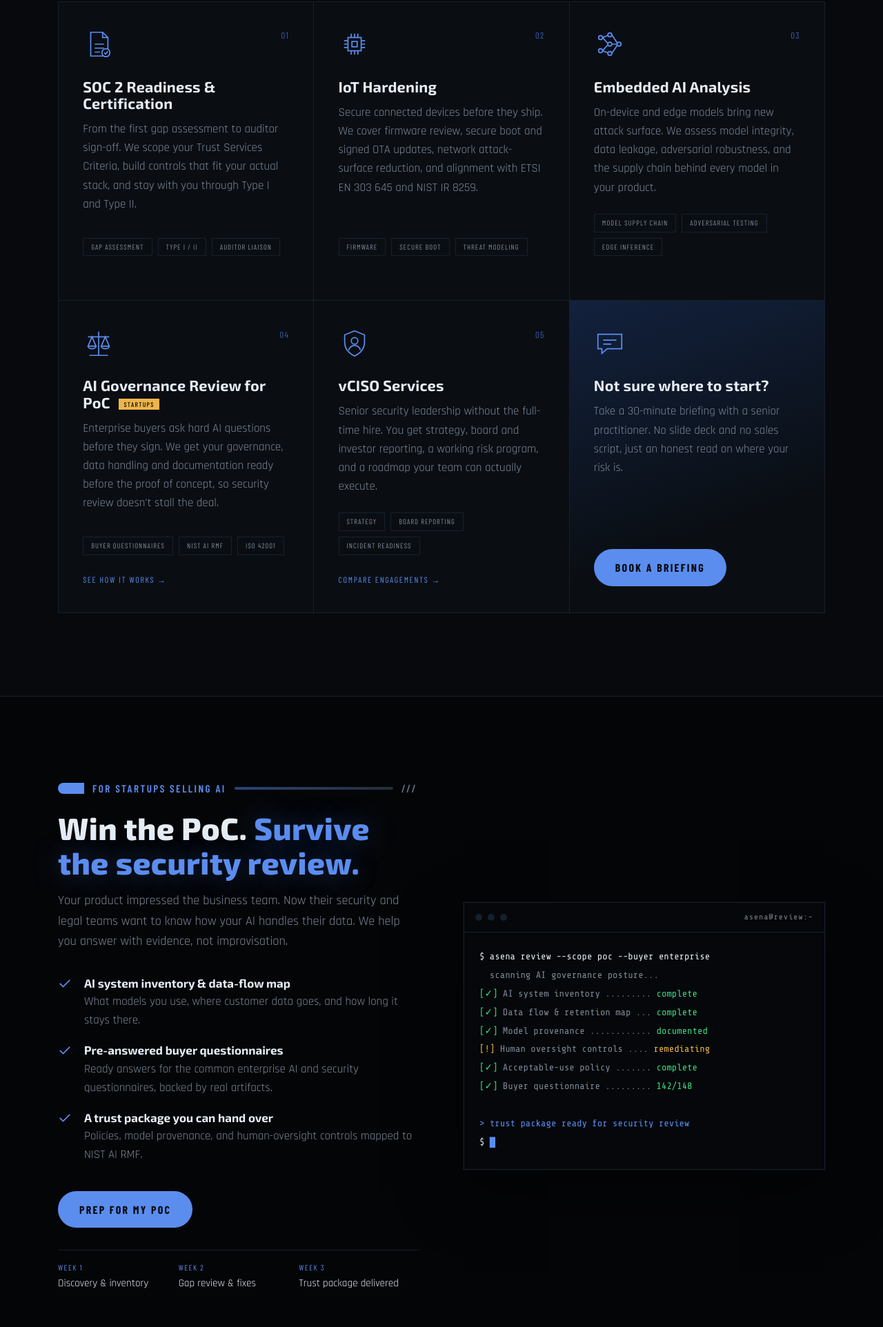
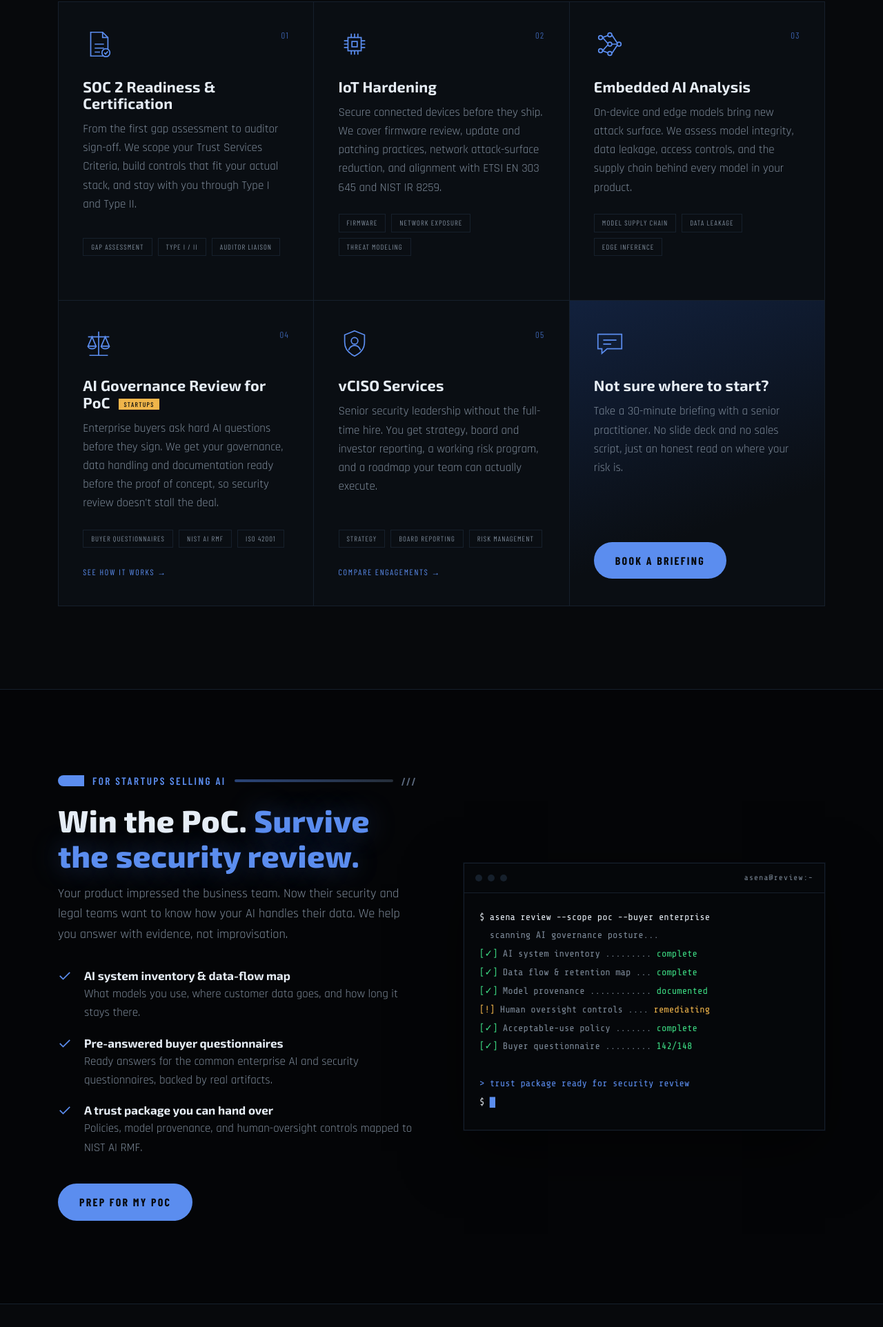
Before and after one commit to zenw01f/asenasecurity.com, a plain HTML site: page mockup.html in a window 1280 px wide. Shown: the part 1376-3300 px from the top of the page at 69% size. Drawn offline with nearby package versions, Linux system fonts and the light colour scheme.

Commit message:
Mockup: revise service wording, drop PoC timeline, tweak vCISO and CTA copy
Co-Authored-By: Claude Opus 5.5 <noreply@anthropic.com>

```diff
--- a/mockup.html
+++ b/mockup.html
@@ -194,10 +194,6 @@
     .term-body .ok { color: #3ddc84; } .term-body .warn { color: var(--amber); } .term-body .hl { color: var(--blue); }
     .term-body .line { white-space: pre; }
     .cursor::after { content: '█'; color: var(--blue); animation: blink 1s step-end infinite; }
-    .timeline { display: grid; grid-template-columns: repeat(3, 1fr); border-top: 1px solid var(--border); margin-top: 2rem; }
-    .timeline div { padding: 1rem 1rem 0 0; }
-    .timeline b { font-family: var(--font-ui); font-weight: 400; font-size: .7rem; letter-spacing: .14em; color: var(--blue); text-transform: uppercase; display: block; }
-    .timeline span { font-size: .95rem; color: var(--text); }
 
     /* ── vCISO tiers ─────────────────────────────── */
     .tiers { display: grid; grid-template-columns: repeat(3, 1fr); gap: 1.5rem; }
@@ -273,7 +269,6 @@
       .services-grid, .tiers, .steps { grid-template-columns: 1fr; }
       .foot-grid { grid-template-columns: 1fr; }
       .cred { grid-template-columns: 1fr; gap: .2rem; }
-      .timeline { grid-template-columns: 1fr; }
       .hud { font-size: .58rem; }
       .hud.h2 { right: 0; }
       .hud.h1 { left: 0; }
@@ -377,14 +372,14 @@
       <article class="service-card">
         <div class="service-top"><svg class="service-icon"><use href="#i-iot"/></svg><span class="service-num">02</span></div>
         <h3>IoT Hardening</h3>
-        <p>Secure connected devices before they ship. We cover firmware review, secure boot and signed OTA updates, network attack-surface reduction, and alignment with ETSI EN 303 645 and NIST IR 8259.</p>
-        <div class="tags"><span class="tag">Firmware</span><span class="tag">Secure Boot</span><span class="tag">Threat Modeling</span></div>
+        <p>Secure connected devices before they ship. We cover firmware review, update and patching practices, network attack-surface reduction, and alignment with ETSI EN 303 645 and NIST IR 8259.</p>
+        <div class="tags"><span class="tag">Firmware</span><span class="tag">Network Exposure</span><span class="tag">Threat Modeling</span></div>
       </article>
       <article class="service-card">
         <div class="service-top"><svg class="service-icon"><use href="#i-ai"/></svg><span class="service-num">03</span></div>
         <h3>Embedded AI Analysis</h3>
-        <p>On-device and edge models bring new attack surface. We assess model integrity, data leakage, adversarial robustness, and the supply chain behind every model in your product.</p>
-        <div class="tags"><span class="tag">Model Supply Chain</span><span class="tag">Adversarial Testing</span><span class="tag">Edge Inference</span></div>
+        <p>On-device and edge models bring new attack surface. We assess model integrity, data leakage, access controls, and the supply chain behind every model in your product.</p>
+        <div class="tags"><span class="tag">Model Supply Chain</span><span class="tag">Data Leakage</span><span class="tag">Edge Inference</span></div>
       </article>
       <article class="service-card">
         <div class="service-top"><svg class="service-icon"><use href="#i-gov"/></svg><span class="service-num">04</span></div>
@@ -397,7 +392,7 @@
         <div class="service-top"><svg class="service-icon"><use href="#i-ciso"/></svg><span class="service-num">05</span></div>
         <h3>vCISO Services</h3>
         <p>Senior security leadership without the full-time hire. You get strategy, board and investor reporting, a working risk program, and a roadmap your team can actually execute.</p>
-        <div class="tags"><span class="tag">Strategy</span><span class="tag">Board Reporting</span><span class="tag">Incident Readiness</span></div>
+        <div class="tags"><span class="tag">Strategy</span><span class="tag">Board Reporting</span><span class="tag">Risk Management</span></div>
         <a class="more" href="#vciso">Compare engagements</a>
       </article>
       <article class="service-card cta-card">
@@ -423,11 +418,6 @@
         <li><svg><use href="#i-check"/></svg><div><strong>A trust package you can hand over</strong><span>Policies, model provenance, and human-oversight controls mapped to NIST AI RMF.</span></div></li>
       </ul>
       <a class="btn btn-primary" href="#contact">Prep for my PoC</a>
-      <div class="timeline">
-        <div><b>Week 1</b><span>Discovery &amp; inventory</span></div>
-        <div><b>Week 2</b><span>Gap review &amp; fixes</span></div>
-        <div><b>Week 3</b><span>Trust package delivered</span></div>
-      </div>
     </div>
     <div class="terminal" aria-label="Example AI governance review output">
       <div class="term-bar"><i></i><i></i><i></i><span>asena@review:~</span></div>
@@ -465,7 +455,7 @@
           <li>Monthly strategy session</li>
           <li>On-call guidance for deals &amp; incidents</li>
           <li>Security questionnaire review</li>
-          <li>Annual risk assessment</li>
+          <li>Vulnerability risk assessment</li>
         </ul>
         <a class="btn btn-secondary" href="#contact">Discuss Advisory</a>
       </div>
@@ -475,7 +465,7 @@
         <p class="fit">For scaling companies building a real program.</p>
         <ul>
           <li>Everything in Advisory</li>
-          <li>Owned security roadmap &amp; policies</li>
+          <li>Security roadmap &amp; policies</li>
           <li>Board &amp; investor reporting</li>
           <li>SOC 2 / framework program lead</li>
           <li>Vendor &amp; third-party risk</li>
@@ -534,7 +524,7 @@
 <section class="cta-band" id="contact">
   <div class="wrap">
     <div class="label"><span class="cap"></span><span class="txt">Next step</span><span class="rule"></span><span class="slashes">///////</span></div>
-    <h2>Have a deal, an audit, or a device <span class="accent">on the line?</span></h2>
+    <h2>Have a deal or an audit <span class="accent">on the line?</span></h2>
     <p class="lede">Tell us what you're up against. We'll tell you, plainly, what it will take.</p>
     <div class="hero-actions">
       <a class="btn btn-primary" href="mailto:info@asenasecurity.com">Book a Briefing</a>
```
